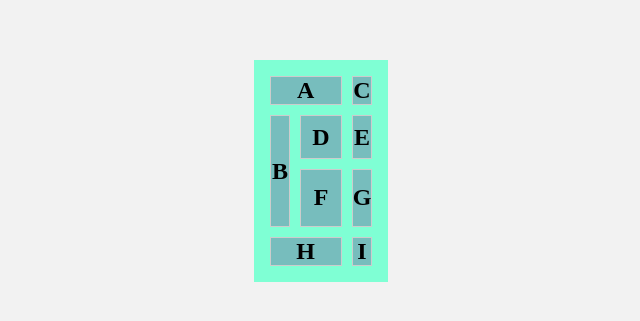
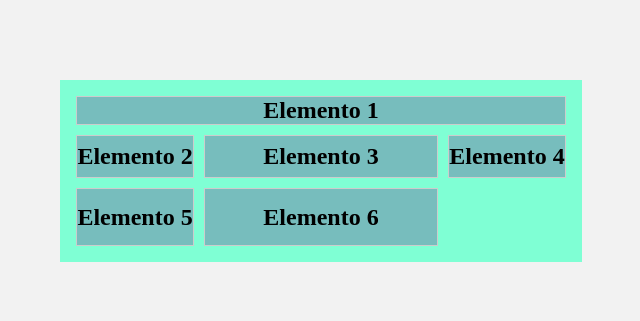
Before and after one commit to DySHITal/GRUPO_8_Upateco, a plain HTML site: page TP2.2/ej4.html in a window 1280 px wide. Shown: the part 229-550 px from the top of the page, without its empty margins (319-959 px from the left). Drawn offline with Linux system fonts and the light colour scheme.

Commit message:
Se corrigio el ej4

```diff
--- a/TP2.2/CSS/ej4.css
+++ b/TP2.2/CSS/ej4.css
@@ -28,14 +28,6 @@ body {
     background-color: rgb(119, 189, 189);
 }
 
-.item1 {
-    grid-column: 1 / 3;
+.large{
+    grid-column: 1/4;
 }
-
-.item2 {
-    grid-row: 2 / 4;
-}
-
-.item8 {
-    grid-column: 1 / 3;
-}
--- a/TP2.2/ej4.html
+++ b/TP2.2/ej4.html
@@ -12,15 +12,12 @@
 Dado el siguiente documento HTML crear una rejilla (grid) con elementos de diferentes
 tamaños. -->
     <div class="grid">
-        <div class="item item1">A</div>
-        <div class="item item2">B</div>
-        <div class="item item3">C</div>
-        <div class="item item4">D</div>
-        <div class="item item5">E</div>
-        <div class="item item6">F</div>
-        <div class="item item7">G</div>
-        <div class="item item8">H</div>
-        <div class="item item9">I</div>
+        <div class="item large">Elemento 1</div>
+        <div class="item">Elemento 2</div>
+        <div class="item">Elemento 3</div>
+        <div class="item">Elemento 4</div>
+        <div class="item">Elemento 5</div>
+        <div class="item">Elemento 6</div>
     </div>
 </body>
 </html>
```
